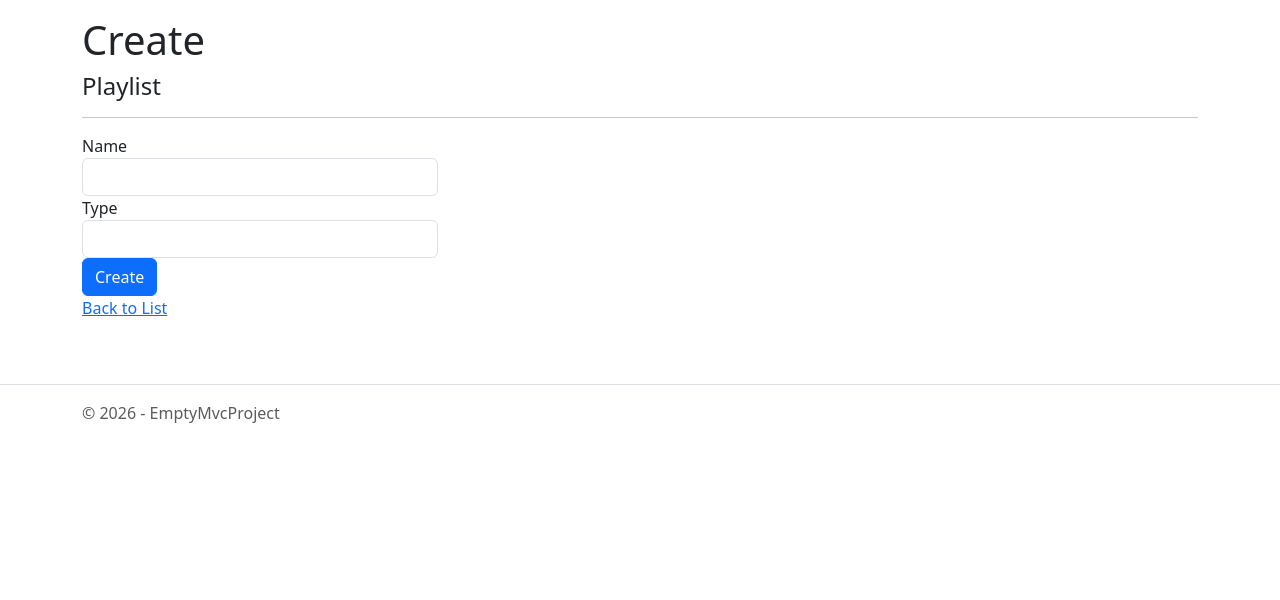
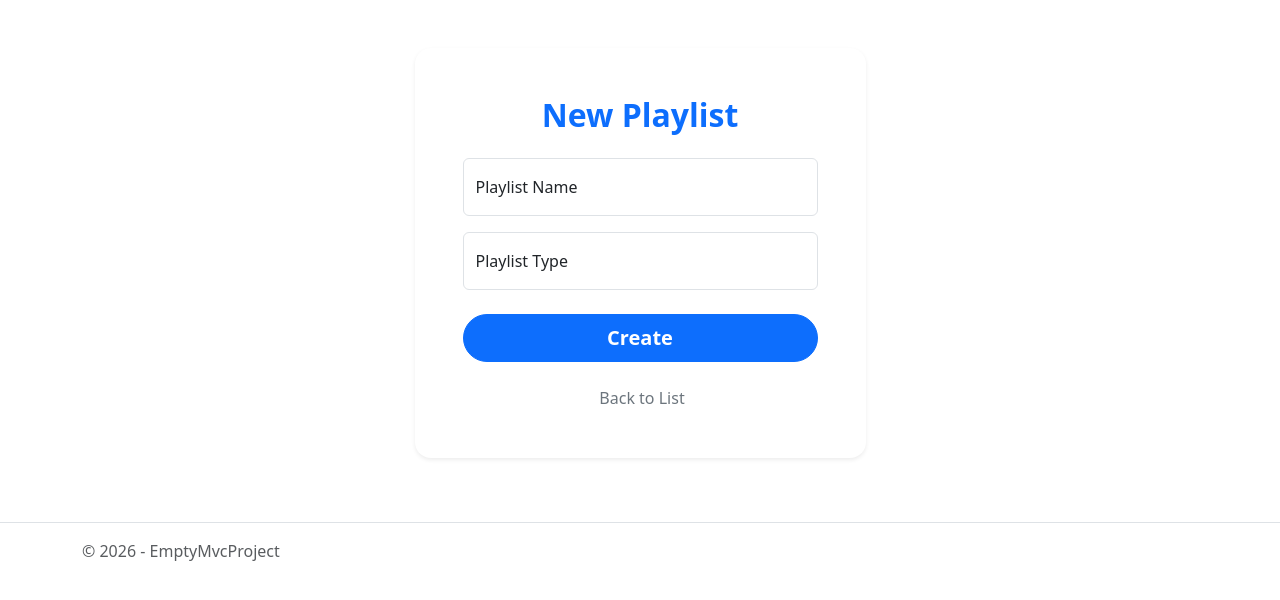
Before and after one commit to HangThu101190/manage-english-youtube-clip, an ASP.NET Core app: page /Playlists/Create in a window 1280 px wide. Shown: the part 57-657 px from the top of the page. Run offline with ASP.NET Core 8, Linux system fonts and the light colour scheme; some libraries are stand-ins or nearby versions.

Commit message:
Redesign Create and Edit Playlist pages
Co-authored-by: HangThu101190 <81788190+HangThu101190@users.noreply.github.com>

```diff
--- a/Views/Playlists/Create.cshtml
+++ b/Views/Playlists/Create.cshtml
@@ -1,36 +1,43 @@
 @model EmptyMvcProject.Models.Playlist
 
 @{
-    ViewData["Title"] = "Create";
+    ViewData["Title"] = "Create Playlist";
 }
 
-<h1>Create</h1>
+<div class="row justify-content-center mt-5">
+    <div class="col-md-6 col-lg-5">
+        <div class="card shadow-sm border-0 rounded-4">
+            <div class="card-body p-5">
+                <h2 class="text-center text-primary fw-bold mb-4">New Playlist</h2>
 
-<h4>Playlist</h4>
-<hr />
-<div class="row">
-    <div class="col-md-4">
-        <form asp-action="Create">
-            <div asp-validation-summary="ModelOnly" class="text-danger"></div>
-            <div class="form-group">
-                <label asp-for="Name" class="control-label"></label>
-                <input asp-for="Name" class="form-control" />
-                <span asp-validation-for="Name" class="text-danger"></span>
+                <form asp-action="Create">
+                    <div asp-validation-summary="ModelOnly" class="text-danger mb-3"></div>
+
+                    <div class="form-floating mb-3">
+                        <input asp-for="Name" class="form-control" id="floatingName" placeholder="Playlist Name" />
+                        <label asp-for="Name" for="floatingName">Playlist Name</label>
+                        <span asp-validation-for="Name" class="text-danger small"></span>
+                    </div>
+
+                    <div class="form-floating mb-4">
+                        <input asp-for="Type" class="form-control" id="floatingType" placeholder="Playlist Type" />
+                        <label asp-for="Type" for="floatingType">Playlist Type</label>
+                        <span asp-validation-for="Type" class="text-danger small"></span>
+                    </div>
+
+                    <div class="d-grid gap-2">
+                        <button type="submit" class="btn btn-primary btn-lg rounded-pill fw-bold">Create</button>
+                    </div>
+                </form>
+
+                <div class="text-center mt-4">
+                    <a asp-action="Index" class="text-decoration-none text-secondary hover-primary">
+                        <i class="bi bi-arrow-left me-1"></i> Back to List
+                    </a>
+                </div>
             </div>
-            <div class="form-group">
-                <label asp-for="Type" class="control-label"></label>
-                <input asp-for="Type" class="form-control" />
-                <span asp-validation-for="Type" class="text-danger"></span>
-            </div>
-            <div class="form-group">
-                <input type="submit" value="Create" class="btn btn-primary" />
-            </div>
-        </form>
+        </div>
     </div>
-</div>
-
-<div>
-    <a asp-action="Index">Back to List</a>
 </div>
 
 @section Scripts {
```
Also changed, not shown: Views/Playlists/Edit.cshtml (+27 -20 lines).
